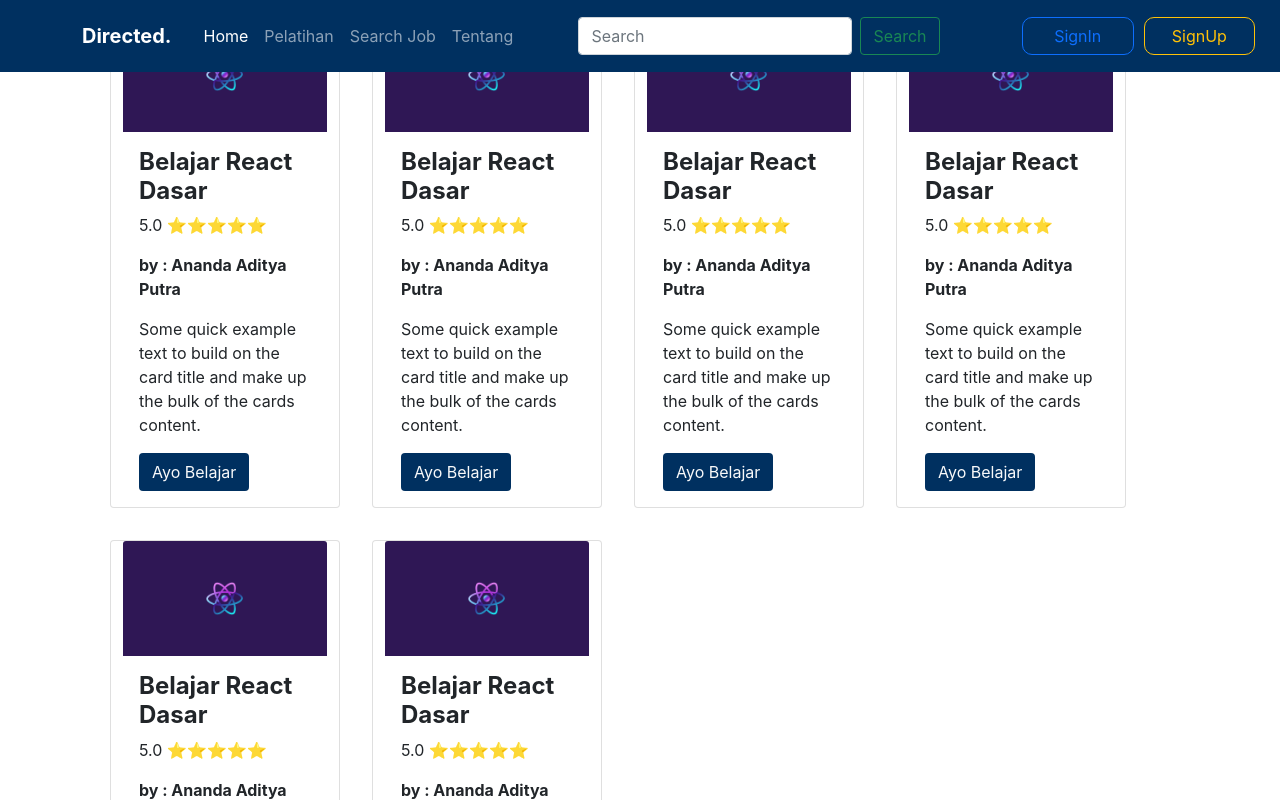
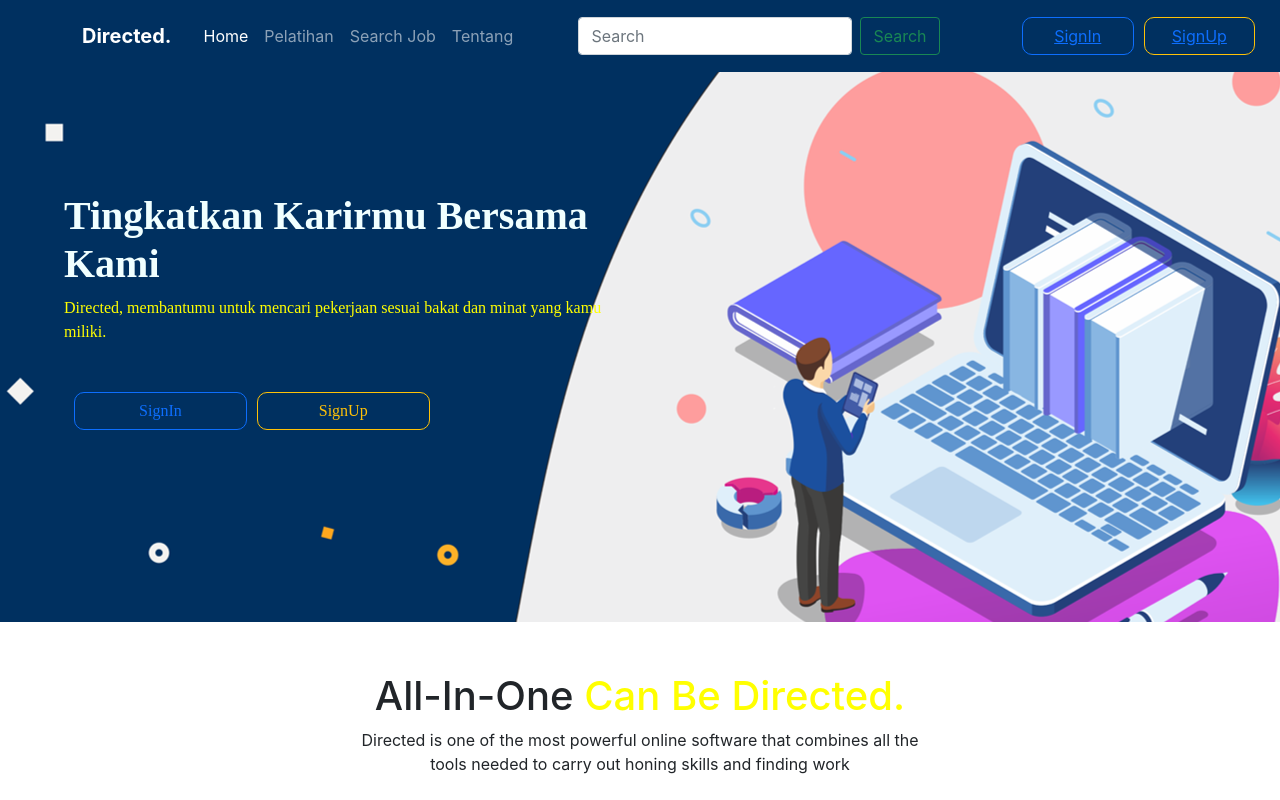
Before and after one commit to anandaadityap/CapstoneProject, a React (Create React App) app: page / in a window 1280 px wide. Shown: the top 800 px of the page. Built offline with nearby package versions, Linux system fonts and the light colour scheme.

Commit message:
Adding Route

```diff
--- a/src/App.js
+++ b/src/App.js
@@ -1,16 +1,44 @@
 import React from "react";
 import "./App.css";
+import Kursus from "./Page/Kursus";
+import Home from "./Page/Home.js"
+import Login from "./Page/Login.js"
+import SignUp from "./Page/SignUp.js"
+import Pelatihan from "./Page/Pelatihan"
+import Navbar from "./Components/Navbar";
+import Footer from "./Components/Footer";
+import {useState} from "react";
+import { BrowserRouter as Router, Switch, Route, Redirect } from "react-router-dom";
 
-import Kursus from "./Page/Kursus";
 
 function App() {
+
+  const [islogin, setisLogin] = useState(false)
+
   return (
-    <div className="App">
-      {/* <Home /> */}
-      {/* <Login /> */}
-      {/* <SignUp /> */}
-      <Kursus />
-    </div>
+  <div className="App">
+    <Navbar />
+      <Router>
+        <Switch>
+          <Route exact path="/Login">
+            <Login />
+          </Route>
+          <Route exact path="/SignUp">
+            <SignUp />
+          </Route>
+          <Route exact path="/Kursus">
+            <Kursus />
+          </Route>
+          <Route exact path="/Pelatihan">
+            <Pelatihan />
+          </Route>
+          <Route exact path="/">
+            <Home/>
+          </Route>
+        </Switch>
+      </Router>
+    <Footer />
+  </div>
   );
 }
 
--- a/src/Components/Navbar/index.js
+++ b/src/Components/Navbar/index.js
@@ -1,5 +1,6 @@
 import React from "react";
 import "../Navbar/Index.css";
+import { Link } from "react-router-dom";
 
 const Navbar = () => {
   return (
@@ -9,9 +10,9 @@ const Navbar = () => {
         style={{ backgroundColor: "#003060" }}
       >
         <div className="container">
-        <a className="navbar-brand fw-bold" href="#">
+        <Link className="navbar-brand fw-bold" href="#">
                 Directed.
-              </a>
+               </Link>
           {/* <div class="row"> */}
           <div class="col-md-8 m-2">
           <button class="navbar-toggler" type="button" data-bs-toggle="collapse" data-bs-target="#navbarSupportedContent" aria-controls="navbarSupportedContent" aria-expanded="false" aria-label="Toggle navigation">
@@ -23,22 +24,22 @@ const Navbar = () => {
             >
               <ul className="navbar-nav me-auto mb-2 mb-lg-0">
                 <li className="nav-item">
-                  <a className="nav-link active" aria-current="page" href="#">
+                  <Link to="/" className="nav-link active" aria-current="page" >
                     Home
-                  </a>
+                  </Link>
                 </li>
                 <li className="nav-item">
-                  <a className="nav-link" href="#">
+                  <Link to="/Pelatihan" className="nav-link" >
                     Pelatihan
-                  </a>
+                  </Link>
                 </li>
                 <li className="nav-item">
-                  <a className="nav-link" href="#">
+                  <Link to="/" className="nav-link" >
                     Search Job
-                  </a>
+                  </Link>
                 </li>
                 <li className="nav-item">
-                  <a className="nav-link" href="#">
+                  <a className="nav-link" >
                     Tentang
                   </a>
                 </li>
@@ -50,8 +51,8 @@ const Navbar = () => {
             </div>
           </div>
           <div class="col-6 col-md-4">
-            <button type="button" class="btn btn-outline-primary">SignIn</button>
-            <button type="button" class="btn btn-outline-warning">SignUp</button>
+            <button type="button" class="btn btn-outline-primary"><Link to="/Login">SignIn</Link></button>
+            <button type="button" class="btn btn-outline-warning"><Link to="/SignUp">SignUp</Link></button>
           </div>
         </div>
 
--- a/src/Page/Home.js
+++ b/src/Page/Home.js
@@ -1,11 +1,11 @@
 import React from "react";
 import "../Page/Home.css";
-import Navbar from "../Components/Navbar";
+
 import CardHome from "../Components/Card/CardHome";
 import CardPelatihan from "../Components/Card/CardPelatihan";
 import startclass from "../assets/home_kit/startclass.png";
 import CardPopuler from "../Components/Card/CardPopuler";
-import Footer from "../Components/Footer";
+
 
 
 import CardStart from "../Components/Card/CardStart";
@@ -29,7 +29,7 @@ import Java from '../assets/home_kit/Java.png';
 const Home = () => {
   return (
     <div>
-      <Navbar />
+
       {/* bagian 1 */}
       <div>
         <div className="home-container">
@@ -185,7 +185,7 @@ const Home = () => {
 
         </div>
       {/* penutup bagian 5 */}
-      <Footer />
+
     </div>
   );
 };
--- a/src/Page/Kursus.js
+++ b/src/Page/Kursus.js
@@ -1,14 +1,10 @@
 import React from "react";
-import Navbar from "../Components/Navbar";
 import CardMateri from "../Components/Card/CardMateri";
-import Footer from "../Components/Footer";
 
 const Kursus = () => {
   return (
     <div>
-      <Navbar />
       <CardMateri />
-      <Footer />
     </div>
   );
 };
--- a/src/Page/Login.js
+++ b/src/Page/Login.js
@@ -1,16 +1,12 @@
 import React from "react";
-import Navbar from "../Components/Navbar";
 import FormLogin from "../Components/Form/FormLogin";
-import Footer from "../Components/Footer";
 import CardHome from "../Components/Card/CardHome";
 import BackLogin from "../assets/login.png";
 
 function Login() {
   return (
     <>
-      <Navbar />
       <FormLogin src={BackLogin}/>
-      <Footer />
     </>
   );
 }
--- a/src/Page/Pelatihan.js
+++ b/src/Page/Pelatihan.js
@@ -2,8 +2,6 @@ import React from "react";
 
 import CardFront from "../Components/Card/CardFront";
 
-import Navbar from "../Components/Navbar";
-import Footer from "../Components/Footer";
 
 import "../Page/Pelatihan.css";
 
@@ -15,7 +13,6 @@ import Rea from '../assets/home_kit/Rea.png';
 const Pelatihan = () => {
   return (
     <div>
-      <Navbar />
       {/* bagian 1 */}
       <div className="pelatihan-container">
           <h1 className="card-title fw-bold">Kembangkan keterampilan Anda dengan kursus online bersama directed.</h1>
@@ -78,7 +75,6 @@ const Pelatihan = () => {
       {/* bagian 4 */}
       <div></div>
       {/* penutup bagian 4 */}
-      <Footer />
     </div>
   );
 };
--- a/src/Page/SignUp.js
+++ b/src/Page/SignUp.js
@@ -1,15 +1,11 @@
 import React from 'react'
-import Navbar from '../Components/Navbar';
 import FormSignUp from '../Components/Form/FormSignUp.js';
-import Footer from '../Components/Footer';
 import BackSignup from '../assets/SignUp.png'
 
 function SignUp(){
     return(
         <>
-            <Navbar />
             <FormSignUp src={BackSignup}/>
-            <Footer />
         </>
     )
 }
--- a/src/index.js
+++ b/src/index.js
@@ -4,11 +4,14 @@ import "bootstrap/dist/css/bootstrap.css";
 import "./index.css";
 import App from "./App";
 import reportWebVitals from "./reportWebVitals";
+import { BrowserRouter } from "react-router-dom";
 
 const root = ReactDOM.createRoot(document.getElementById("root"));
 root.render(
   <React.StrictMode>
-    <App />
+    <BrowserRouter>
+      <App />
+    </BrowserRouter>
   </React.StrictMode>
 );
 
```
